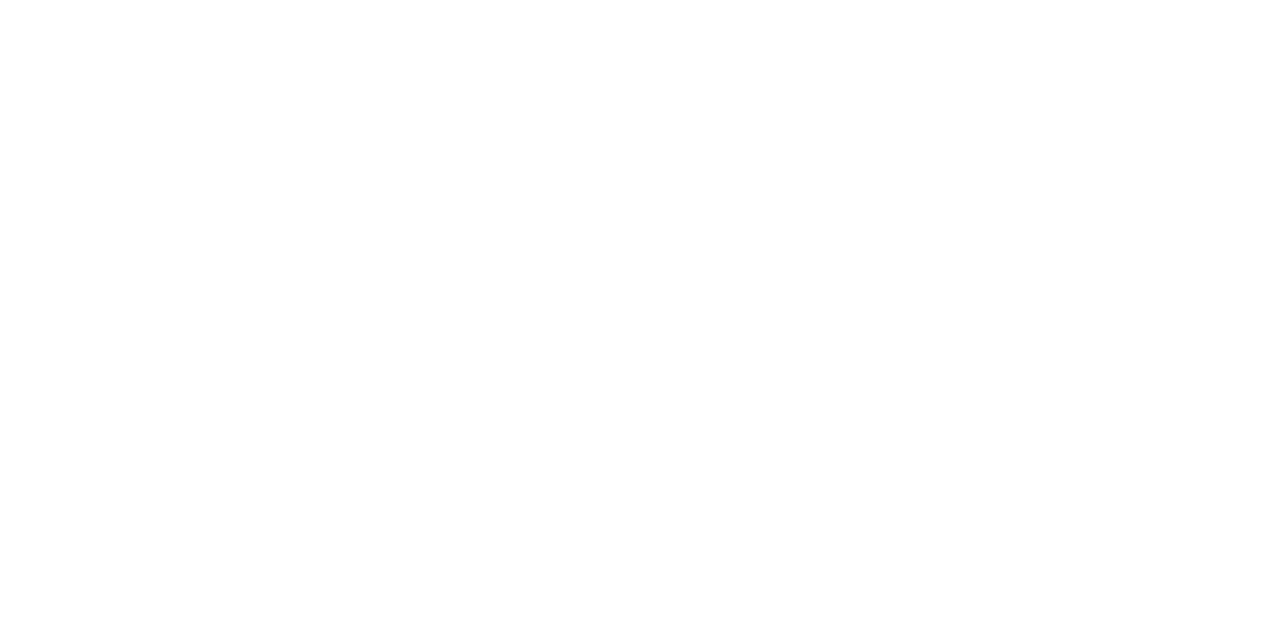
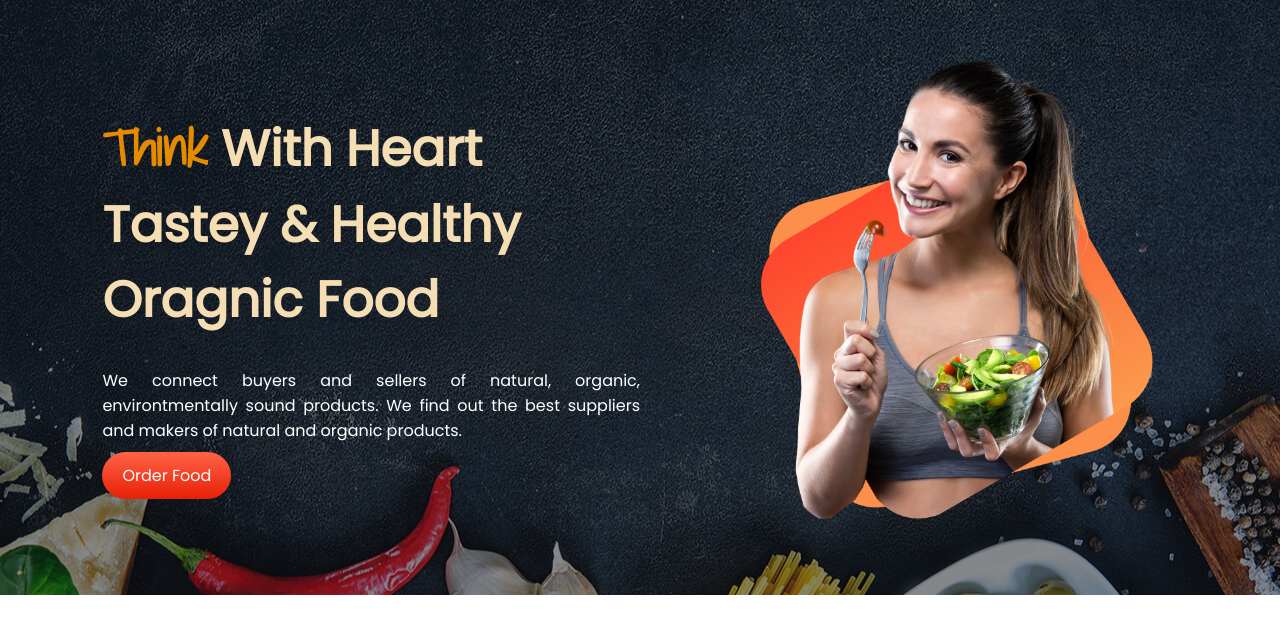
Before and after one commit to AH-Likhon/Food-Delivery-Website, a plain HTML site: page index.html in a window 1280 px wide. Drawn offline with Linux system fonts and the light colour scheme.

Commit message:
first section added

```diff
--- a/index.html
+++ b/index.html
@@ -4,9 +4,24 @@
     <meta charset="UTF-8">
     <meta http-equiv="X-UA-Compatible" content="IE=edge">
     <meta name="viewport" content="width=device-width, initial-scale=1.0">
-    <title>Document</title>
+    <title>Food Delievry Website</title>
+    <link rel="preconnect" href="https://fonts.googleapis.com">
+    <link rel="preconnect" href="https://fonts.gstatic.com" crossorigin>
+    <link href="https://fonts.googleapis.com/css2?family=Poppins&family=Shadows+Into+Light&display=swap" rel="stylesheet">
+    <link rel="stylesheet" href="style.css">
 </head>
 <body>
-
+    <section class="main_container">
+        <div class="half-width">
+            <h1><span class="rgb_color">Think</span> With Heart</h1>
+            <h1>Tastey & Healthy</h1>
+            <h1>Oragnic Food</h1>
+            <p>We connect buyers and sellers of natural, organic, environtmentally sound products. We find out the best suppliers and makers of natural and organic products.</p>
+            <a href="#" class="button">Order Food</a>
+        </div>
+        <div class="half-width">
+            <img src="images/header.png" alt="Food Image">
+        </div>
+    </section>
 </body>
 </html>
--- /dev/null
+++ b/style.css
@@ -0,0 +1,50 @@
+*{
+    margin: 0;
+    padding: 0;
+    box-sizing: border-box;
+    font-family: 'Poppins', sans-serif;
+}
+
+h1{
+    font-size: 50px;
+}
+
+.rgb_color{
+    color: #E48B02;
+    font-family: 'Shadows Into Light', cursive;
+}
+
+.main_container{
+    width: 100%;
+    display: flex;
+    align-items: center;
+    background-image: url(images/bg-1.jpg);
+    background-repeat: no-repeat;
+    background-position: center;
+    color: wheat;
+}
+
+.half-width{
+    width: 50%;
+    padding-left: 8%;
+    margin: 50px 0px;
+}
+
+.half-width img{
+    width: 80%;
+}
+
+.half-width p{
+    color: white;
+    text-align: justify;
+    margin-top: 30px;
+    margin-bottom: 20px;
+}
+
+.button{
+    text-decoration: none;
+    padding: 12px 20px;
+    background-image: linear-gradient(tomato, #e72006);
+    color: white;
+    border-radius: 30px;
+}
```
Also changed, not shown: images/bg-1.jpg (added), images/bg-2.jpg (renamed from images/call-to-action-paralax.jpg), images/header.png (added), images/logo.png (renamed from images/log.png).
